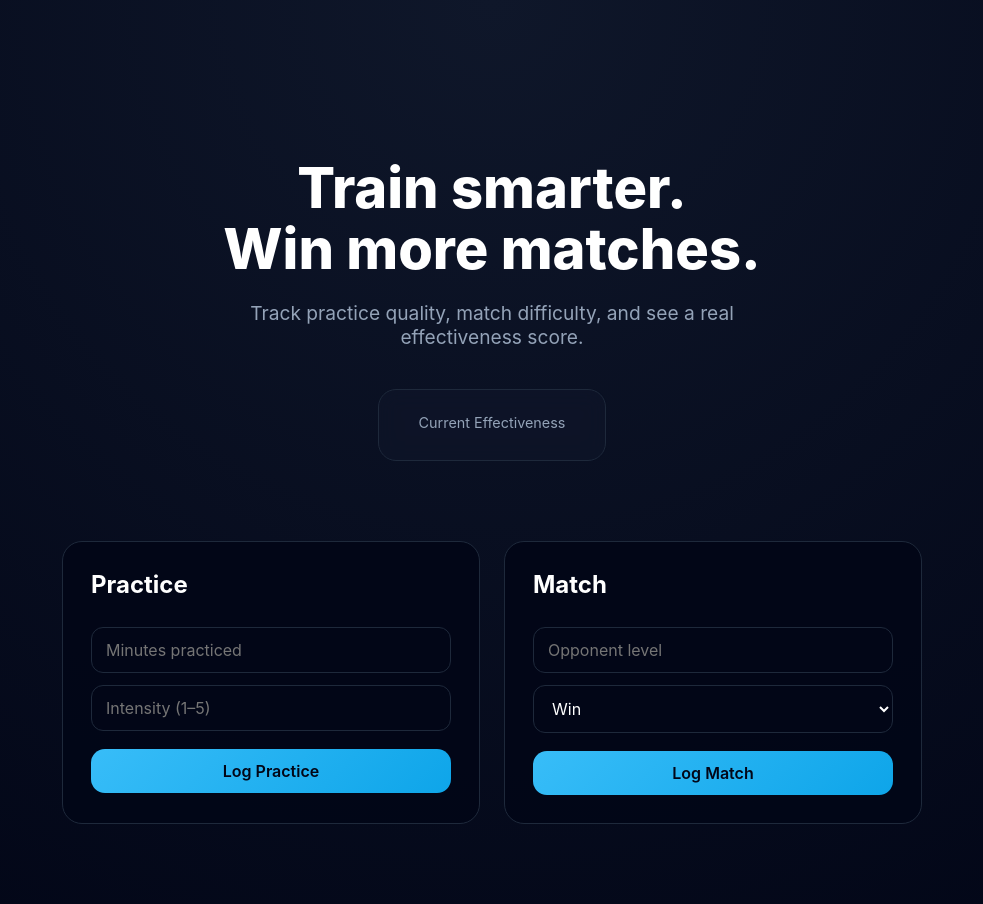
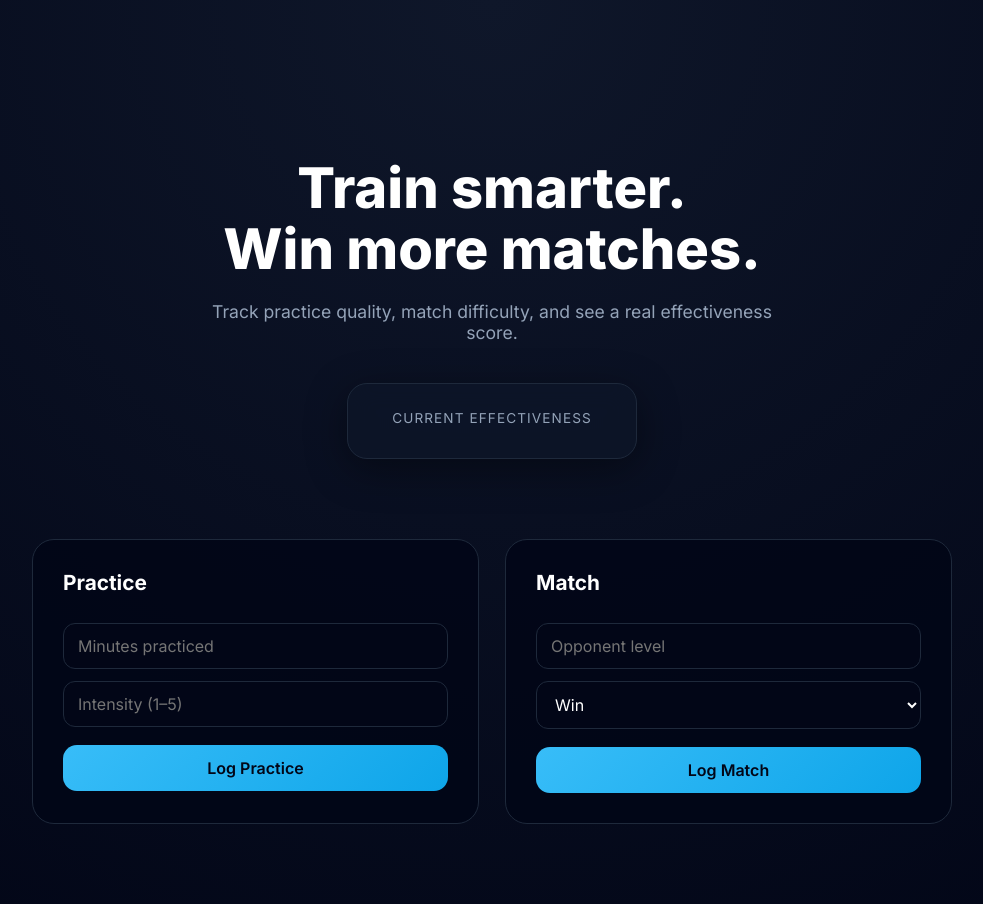
Before and after one commit to thedanielguodev/tennis-tracker, a Flask app: page / in a window 1280 px wide. Shown: the whole page, without its empty margins (148-1131 px from the left). Run offline with Flask 3, Linux system fonts and the light colour scheme.

Commit message:
Update style.css

```diff
--- a/static/style.css
+++ b/static/style.css
@@ -1,3 +1,5 @@
+@import url('https://fonts.googleapis.com/css2?family=Inter:wght@400;600;700;800&display=swap');
+
 * {
     box-sizing: border-box;
     font-family: Inter, -apple-system, BlinkMacSystemFont, "Segoe UI", sans-serif;
@@ -16,14 +18,14 @@
 }
 
 .hero h1 {
-    font-size: 3.5rem;
+    font-size: clamp(2.5rem, 5vw, 3.5rem);
     font-weight: 800;
     line-height: 1.1;
     margin-bottom: 20px;
 }
 
 .hero p {
-    font-size: 1.2rem;
+    font-size: 1.1rem;
     color: #94a3b8;
     max-width: 600px;
     margin: 0 auto 40px;
@@ -34,47 +36,64 @@
     display: inline-flex;
     flex-direction: column;
     align-items: center;
-    background: rgba(15, 23, 42, 0.6);
+    background: rgba(15, 23, 42, 0.65);
     border: 1px solid #1e293b;
-    border-radius: 18px;
-    padding: 24px 40px;
-    backdrop-filter: blur(10px);
+    border-radius: 20px;
+    padding: 26px 44px;
+    backdrop-filter: blur(12px);
+    box-shadow: 0 10px 40px rgba(0,0,0,0.4);
 }
 
 .score-box .label {
     color: #94a3b8;
-    font-size: 0.9rem;
+    font-size: 0.85rem;
+    letter-spacing: 0.08em;
+    text-transform: uppercase;
 }
 
 .score-box .score {
     font-size: 3rem;
     font-weight: 700;
-    margin-top: 5px;
+    margin-top: 6px;
     color: #38bdf8;
+    transition: color 0.3s ease;
 }
+
+/* Optional future states */
+.score.good { color: #4ade80; }
+.score.ok { color: #facc15; }
+.score.bad { color: #fb7185; }
 
 /* ACTIONS */
 .actions {
-    max-width: 900px;
+    max-width: 960px;
     margin: auto;
     display: grid;
     grid-template-columns: repeat(auto-fit, minmax(280px, 1fr));
-    gap: 24px;
+    gap: 26px;
     padding: 0 20px 80px;
 }
 
 .card {
-    background: rgba(2, 6, 23, 0.9);
+    background: rgba(2, 6, 23, 0.92);
     border: 1px solid #1e293b;
-    border-radius: 20px;
-    padding: 28px;
+    border-radius: 22px;
+    padding: 30px;
+    transition: transform 0.25s ease, box-shadow 0.25s ease;
+}
+
+.card:hover {
+    transform: translateY(-4px);
+    box-shadow: 0 14px 50px rgba(0,0,0,0.5);
 }
 
 .card h2 {
     margin-top: 0;
     margin-bottom: 16px;
+    font-size: 1.3rem;
 }
 
+/* FORMS */
 input, select {
     width: 100%;
     margin-top: 12px;
@@ -84,12 +103,20 @@
     border-radius: 12px;
     color: white;
     font-size: 1rem;
+    transition: border 0.2s ease, box-shadow 0.2s ease;
 }
 
+input:focus, select:focus {
+    outline: none;
+    border-color: #38bdf8;
+    box-shadow: 0 0 0 3px rgba(56, 189, 248, 0.25);
+}
+
+/* BUTTON */
 button {
     width: 100%;
     margin-top: 18px;
-    padding: 12px;
+    padding: 13px;
     border-radius: 14px;
     border: none;
     background: linear-gradient(135deg, #38bdf8, #0ea5e9);
@@ -97,8 +124,26 @@
     font-weight: 600;
     font-size: 1rem;
     cursor: pointer;
+    transition: transform 0.15s ease, box-shadow 0.15s ease, opacity 0.15s;
 }
 
 button:hover {
-    opacity: 0.9;
+    transform: translateY(-1px);
+    box-shadow: 0 8px 25px rgba(56, 189, 248, 0.45);
+    opacity: 0.95;
 }
+
+button:active {
+    transform: translateY(0);
+}
+
+/* MOBILE TWEAKS */
+@media (max-width: 480px) {
+    .hero {
+        padding: 90px 16px 60px;
+    }
+
+    .score-box {
+        padding: 22px 30px;
+    }
+}
```
